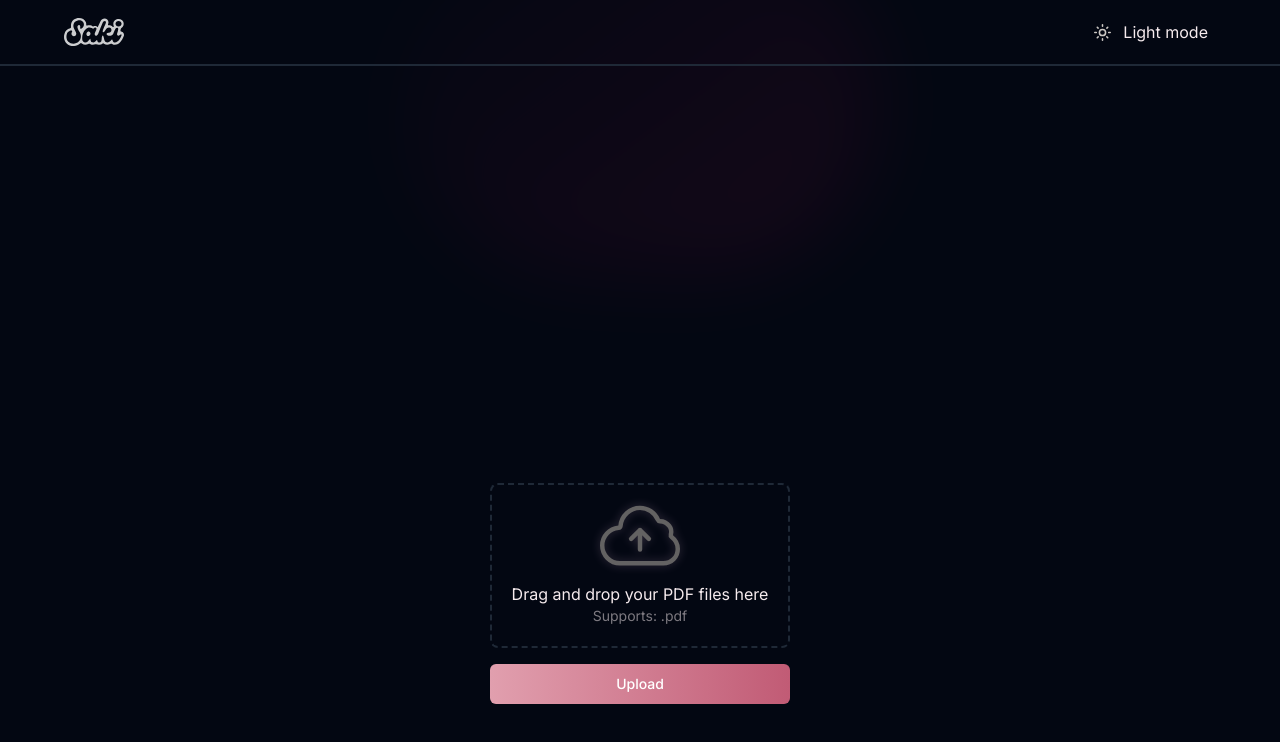
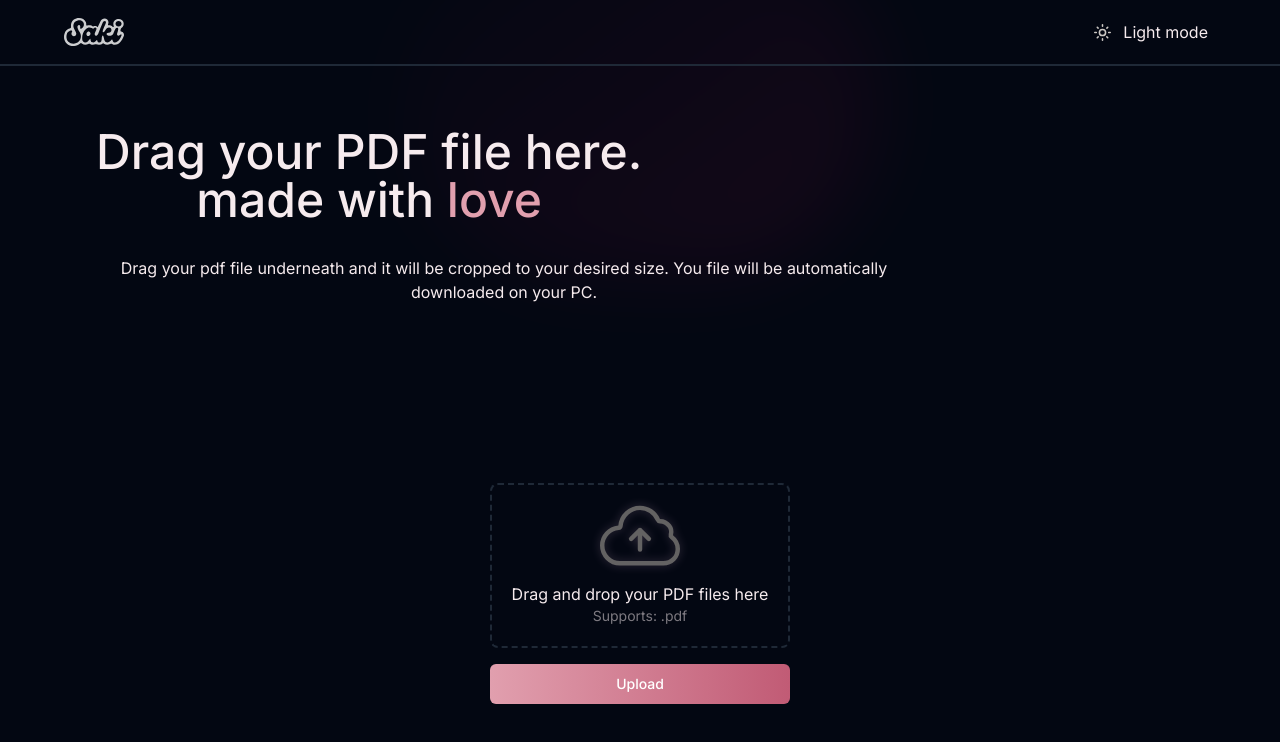
Before and after one commit to julienmatondotezolo/saki-tickets, a Next.js app: page / in a window 1280 px wide. Shown: the top 742 px of the page. Built offline with nearby package versions, Linux system fonts and the light colour scheme.

Commit message:
adding text

```diff
--- a/src/app/(pages)/page.tsx
+++ b/src/app/(pages)/page.tsx
@@ -6,9 +6,19 @@ export default function Home() {
   return (
     <>
       <Navigation />
-      <main className="flex min-h-screen flex-col items-center justify-between p-24">
-        <div className="relative flex place-items-center before:absolute before:h-[300px] before:w-full sm:before:w-[480px] before:-translate-x-1/2 before:rounded-full before:bg-gradient-radial before:from-purple-500 before:to-transparent before:blur-2xl before:content-[''] after:absolute after:-z-20 after:h-[180px] after:w-full sm:after:w-[240px] after:translate-x-1/3 after:bg-gradient-conic after:from-pink-200 after:via-pink-800 after:blur-2xl after:content-[''] before:dark:bg-gradient-to-br before:dark:from-transparent before:dark:to-pink-700 before:dark:opacity-10 after:dark:from-sky-900 after:dark:via-[#ff01d9] after:dark:opacity-40 before:lg:h-[360px] z-[-1]"></div>
-
+      <main className="relative flex min-h-screen flex-col items-center justify-between p-24">
+        <div className="absolute flex place-items-center before:absolute before:h-[300px] before:w-full sm:before:w-[480px] before:-translate-x-1/2 before:rounded-full before:bg-gradient-radial before:from-purple-500 before:to-transparent before:blur-2xl before:content-[''] after:absolute after:-z-20 after:h-[180px] after:w-full sm:after:w-[240px] after:translate-x-1/3 after:bg-gradient-conic after:from-pink-200 after:via-pink-800 after:blur-2xl after:content-[''] before:dark:bg-gradient-to-br before:dark:from-transparent before:dark:to-pink-700 before:dark:opacity-10 after:dark:from-sky-900 after:dark:via-[#ff01d9] after:dark:opacity-40 before:lg:h-[360px] z-[-1]"></div>
+        <article className="pt-8 w-full flex flex-wrap items-center text-center space-y-8">
+          <h1 className="font-medium text-5xl text-foreground dark:gradientWhiteText">
+            Drag your PDF file here.
+            <br />
+            made with <span className=" text-secondary-pink">love</span>
+          </h1>
+          <p className="text-grey dark:text-grey-blue sm:w-3/4 w-full">
+            Drag your pdf file underneath and it will be cropped to your desired
+            size. You file will be automatically downloaded on your PC.
+          </p>
+        </article>
         <PdfDropZone />
       </main>
     </>
--- a/src/components/navigation/Navigation.tsx
+++ b/src/components/navigation/Navigation.tsx
@@ -6,7 +6,7 @@ const ThemeSwitch = dynamic(() => import("./themeSwitch"), { ssr: false });
 
 function Navigation() {
   return (
-    <nav className="flex justify-center w-full fixed top-0 py-3 border-b-2 backdrop-filter backdrop-blur-l">
+    <nav className="flex justify-center w-full fixed top-0 z-50 py-3 border-b-2 backdrop-filter backdrop-blur-l">
       <div className="flex align-middle justify-between max-w-6xl w-[90%]">
         <Image
           className="relative dark:invert opacity-80 transition-all duration-200 ease-in-out hover:scale-110 hover:opacity-100"
```
